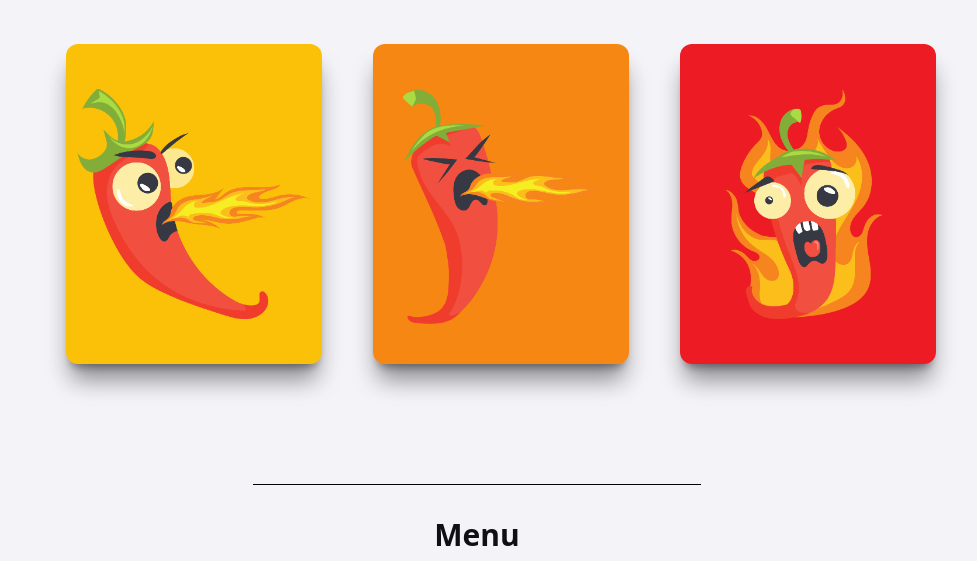
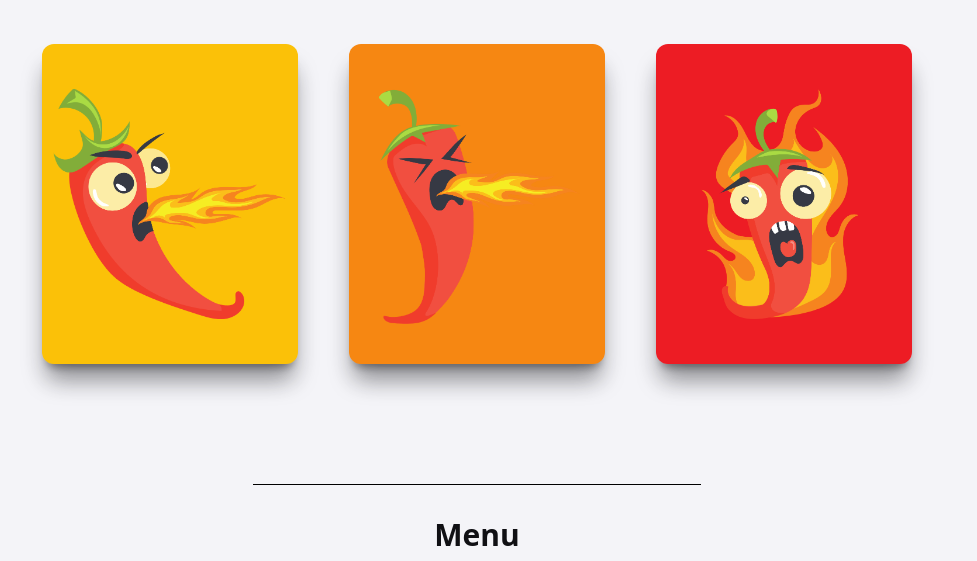
Before and after one commit to ProfoundlyParker/sure-fire-wings, a website: page build/index.html in a window 1280 px wide. Shown: the part 717-1278 px from the top of the page, without its empty margins (163-1140 px from the left). Drawn offline with Linux system fonts and the light colour scheme.

Commit message:
remove mx overflow

```diff
--- a/build/index.html
+++ b/build/index.html
@@ -68,7 +68,7 @@
         <h3 class="mb-1 text-3xl font-bold">Flavor Profiles</h3>
     </div>
     <!--Flavor Profiles Cards-->
-    <section class="container max-w-full mx-6 grid lg:grid-cols-3 md:grid-cols-3 sm:grid-cols-1 gap-6 my-12 justify-evenly">
+    <section class="container max-w-full grid lg:grid-cols-3 md:grid-cols-3 sm:grid-cols-1 gap-6 my-12 justify-evenly">
         <div class="flex min-h-fit items-start justify-center bg-transparent">
             <div class="group h-80 w-64 [perspective:1000px]">
             <div class="relative h-full w-full rounded-xl shadow-xl transition-all duration-500 [transform-style:preserve-3d] group-hover:[transform:rotateY(180deg)]">
```
